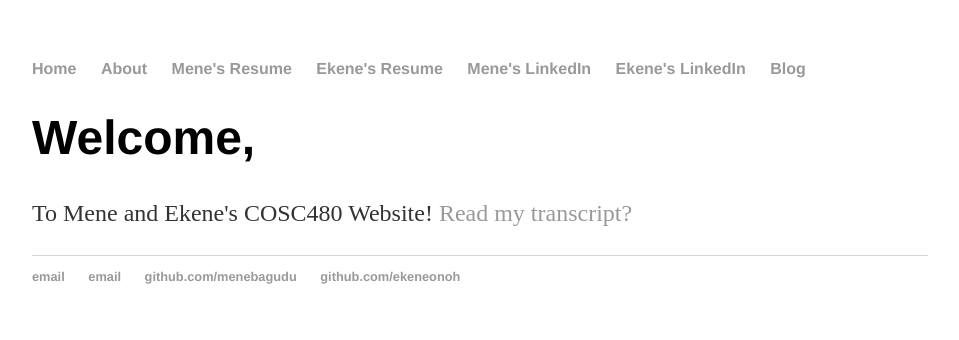
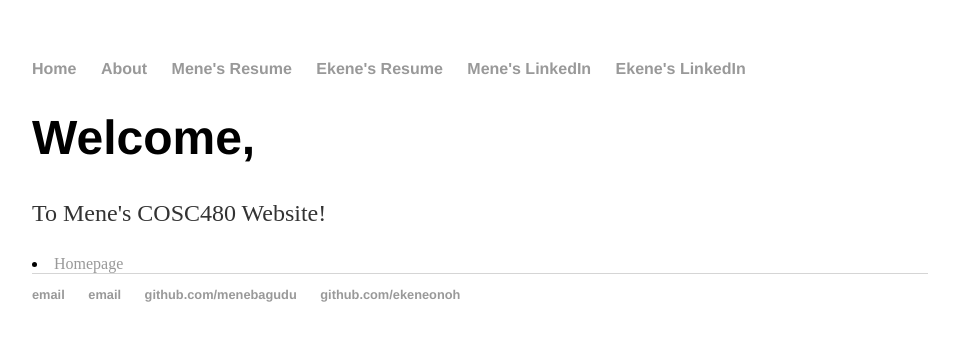
Before and after one commit to meneBagudu/meneBagudu.github.io, a plain HTML site: page index.html in a window 1280 px wide. Shown: the whole page, without its empty margins (160-1119 px from the left). Drawn offline with Linux system fonts and the light colour scheme.

Commit message:
Update index.html

```diff
--- a/index.html
+++ b/index.html
@@ -15,13 +15,12 @@
 			<li><a href="https://docs.google.com/document/d/1BhpfbcZ4KhyH0KZzvKBrcgmuv-ExZL0-f3nUTfOC7tc/edit?usp=sharing">Ekene's Resume</a></li>
 			<li><a href="https://www.linkedin.com/in/mene-bagudu-a7864a162/">Mene's LinkedIn</a></li>
 			<li><a href="https://www.linkedin.com/in/ekene-onoh-241863223/">Ekene's LinkedIn</a></li>
-        		<li><a href="/blog">Blog</a></li>
     		</ul>
 		</nav>
 		<div class="container">
     		<div class="blurb">
         		<h1>Welcome, </h1>
-				<p>To Mene and Ekene's COSC480 Website! </em> <a href="/about">Read my transcript? </a></p>
+				<p>To Mene's COSC480 Website! </em> <li><a href="https://mandebank-916ac.web.app/">Homepage</a></li>
     		</div><!-- /.blurb -->
 		</div><!-- /.container -->
 		<footer>
```
